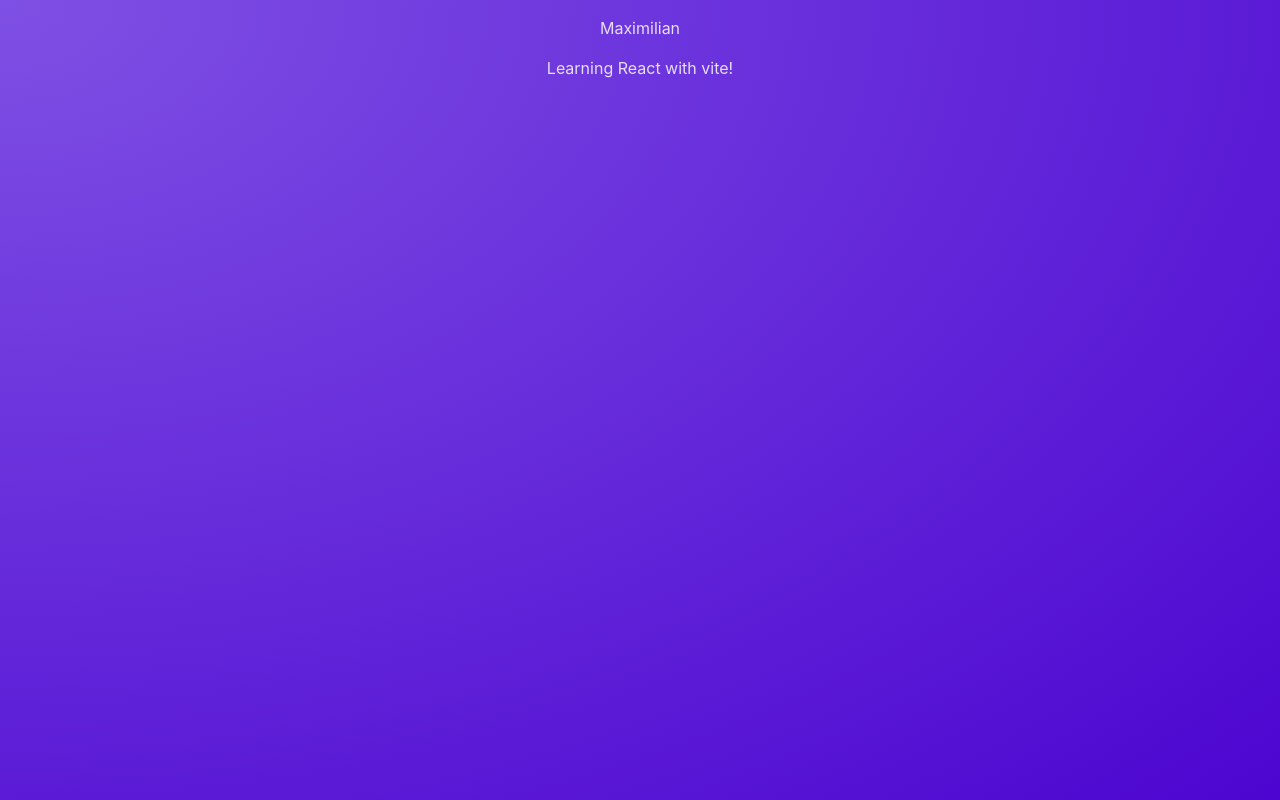
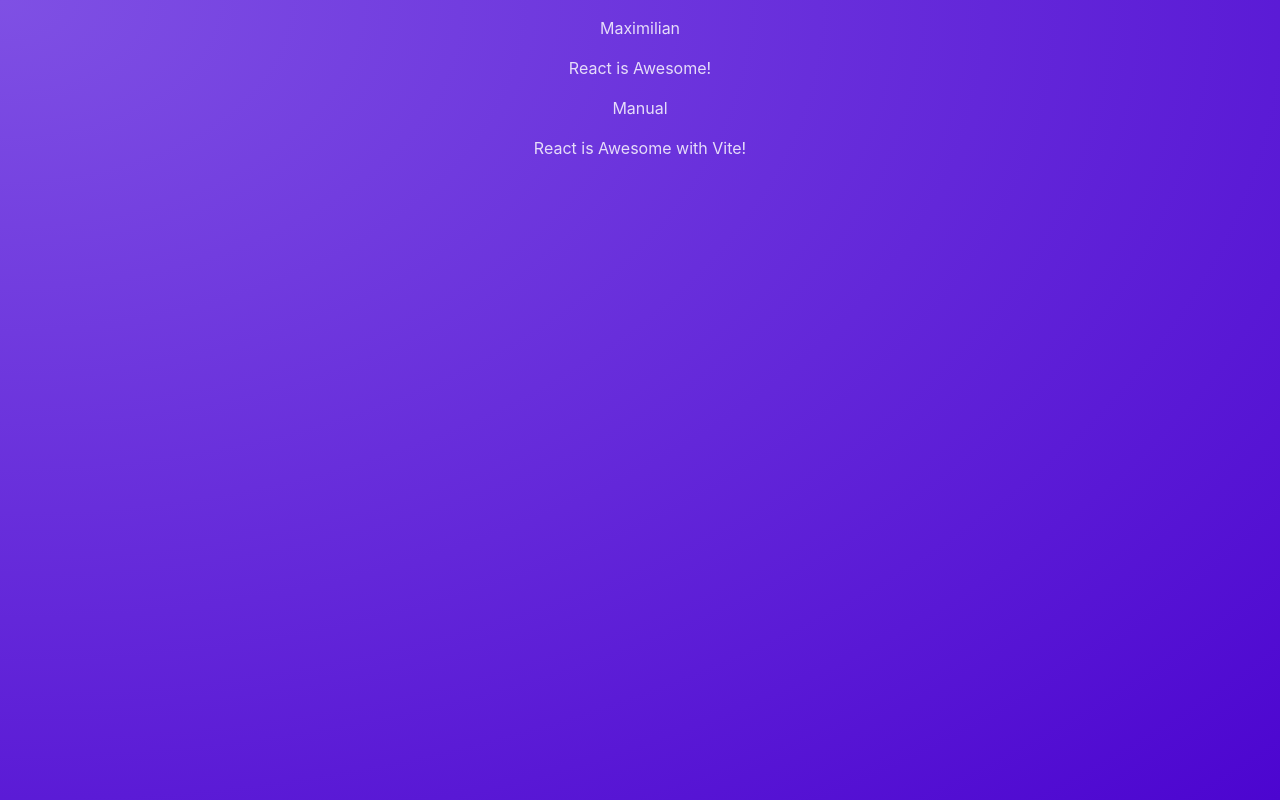
Before and after one commit to sangayt1997/react-vite-app, a React (Vite) app: page / in a window 1280 px wide. Built offline with nearby package versions, Linux system fonts and the light colour scheme.

Commit message:
reusing the component

```diff
--- a/src/app.jsx
+++ b/src/app.jsx
@@ -1,7 +1,12 @@
 import Post from "./components/post/post.jsx";
 
 function App() {
-  return <Post />;
+  return (
+      <main>
+        <Post auther="Maximilian" title="React is Awesome!" />
+        <Post auther="Manual" title="React is Awesome with Vite!" />
+      </main>
+  );
 }
 
 export default App;
--- a/src/components/post/post.jsx
+++ b/src/components/post/post.jsx
@@ -1,10 +1,10 @@
 const name = ['Maximilian', 'Manual'];
-function Post() {
+function Post(props) {
     const chosenName = Math.random() > 0.5 ? name[0] : name[1];
     return (
         <div>
-            <p>{chosenName}</p>
-            <p>Learning React with vite!</p>
+            <p>{props.auther}</p>
+            <p>{props.title}</p>
         </div>
     )
 }
```
